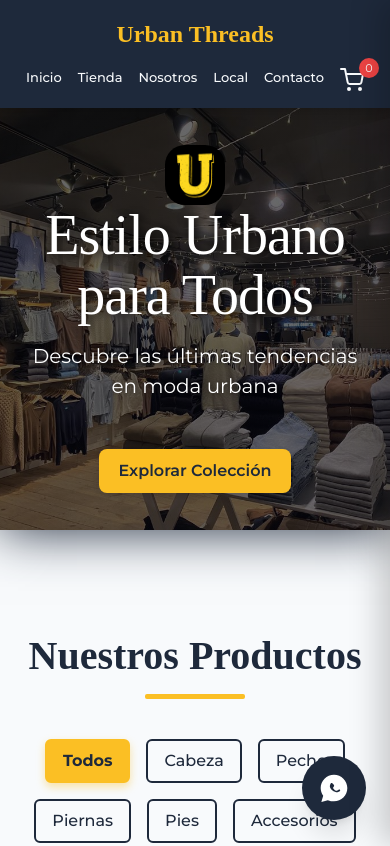
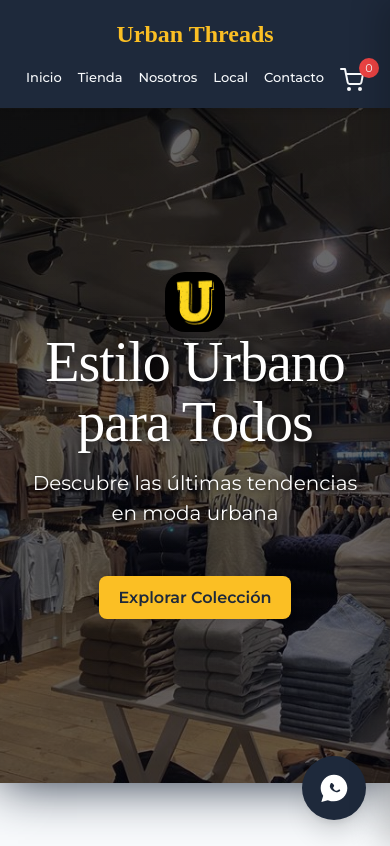
Before and after one commit to ricardodavidloddo-bot/Tienda_de_ropa2, a plain HTML site: page index.html in a window 390 px wide. Shown: the top 846 px of the page. Drawn offline with nearby package versions, Linux system fonts and the light colour scheme; a web font is replaced by a local one.

Commit message:
Add files via upload

```diff
--- a/styles.css
+++ b/styles.css
@@ -559,7 +559,7 @@ h2 {
   }
 
   .hero {
-    height: 50vh;
+    height: 80vh;
   }
 
   .hero-content h2 {
@@ -594,6 +594,10 @@ h2 {
 @media (max-width: 480px) {
   .products-grid {
     grid-template-columns: 1fr; /* Una sola columna en móvil */
+  }
+
+  .hero {
+    height: 80vh;
   }
 
   .hero-content img {
```
